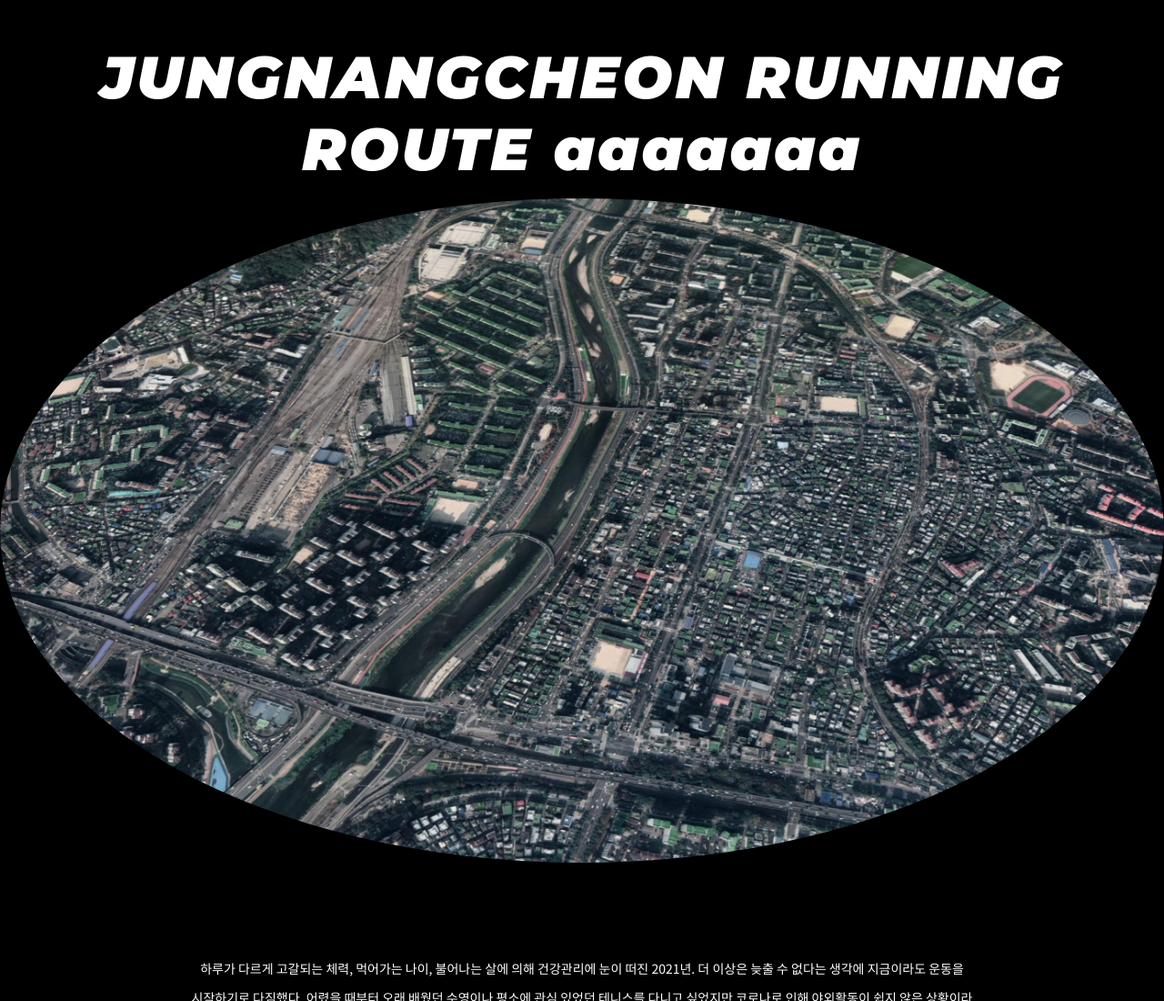
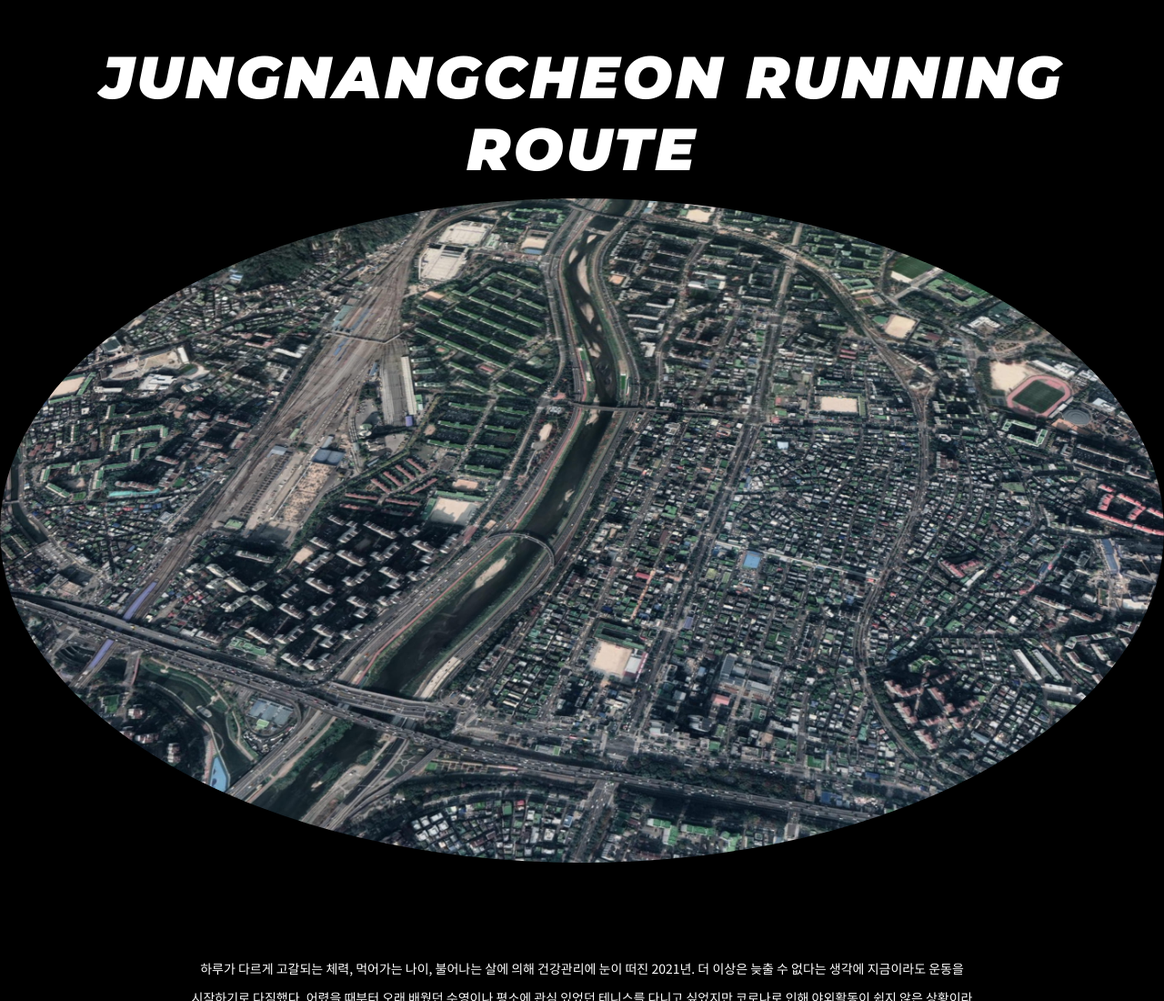
Before and after one commit to soyoungzo/2021-project1, a plain HTML site: page index.html in a window 1280 px wide. Shown: the top 1100 px of the page at 91% size. Drawn offline with Linux system fonts and the light colour scheme.

Commit message:
Update index.html

```diff
--- a/index.html
+++ b/index.html
@@ -63,7 +63,7 @@
 </style>
 <body>
     <header>
-        <h1>JUNGNANGCHEON RUNNING ROUTE aaaaaaa</h1>
+        <h1>JUNGNANGCHEON RUNNING ROUTE</h1>
         <img style="border-radius: 50%;" src="img1.jpg">
         <p class="a">
             하루가 다르게 고갈되는 체력,  먹어가는 나이, 불어나는 살에 의해 건강관리에 눈이 떠진 2021년.
```
